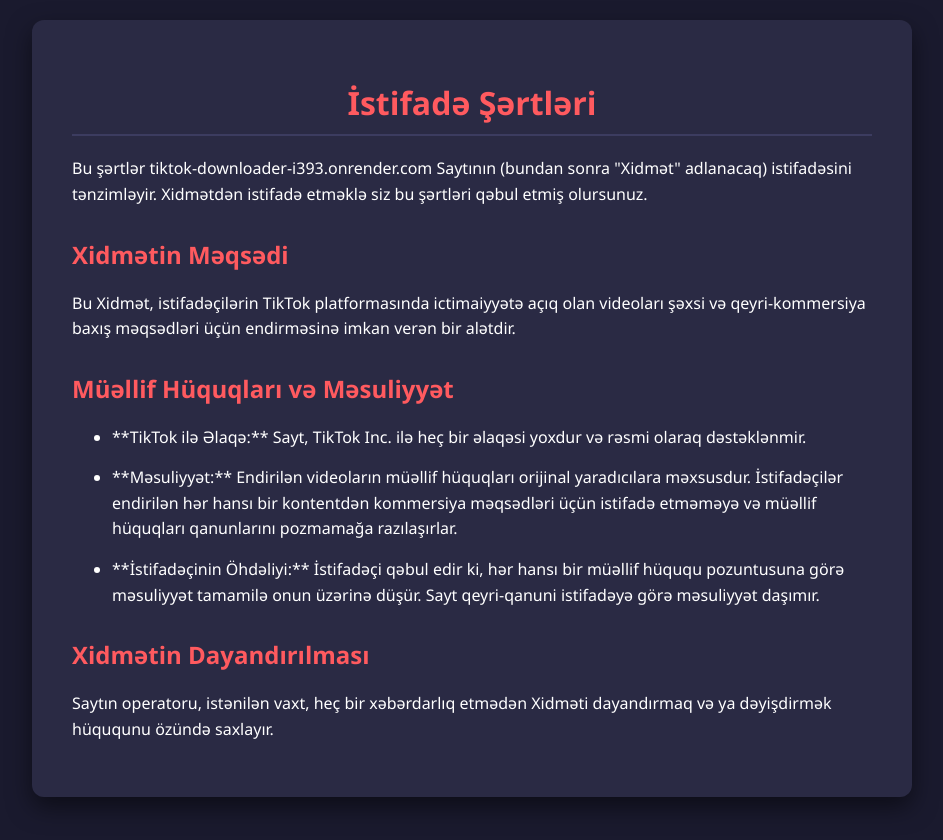
After one commit to Emil-huseynli333/tikvidsave, a Flask app: template templates/terms.html in a window 1280 px wide. The commit adds this page. Shown: the whole page, without its empty margins (168-1111 px from the left). Run offline with Flask 3, Linux system fonts and the light colour scheme; the template is opened without the code that fills it, so the values that code supplies are empty.

Commit message:
Fix: AdSense təsdiqlənməsi üçün zəruri qanuni səhifələr (Privacy/Terms) və kontent əlavə edildi.

```diff
--- /dev/null
+++ b/templates/terms.html
@@ -0,0 +1,55 @@
+<!DOCTYPE html>
+<html lang="az">
+<head>
+    <meta charset="UTF-8">
+    <meta name="viewport" content="width=device-width, initial-scale=1.0">
+    <title>İstifadə Şərtləri</title>
+    <style>
+        /* CSS stilləri index.html-dakı dizayna uyğunlaşdırılıb */
+        body {
+            font-family: 'Segoe UI', Tahoma, Geneva, Verdana, sans-serif;
+            display: flex;
+            flex-direction: column;
+            align-items: center;
+            min-height: 100vh;
+            background-color: #1a1a2e;
+            color: #fff;
+            margin: 0;
+            padding: 20px 0;
+        }
+        .container {
+            background-color: #2a2a44;
+            padding: 40px;
+            border-radius: 12px;
+            box-shadow: 0 10px 25px rgba(0, 0, 0, 0.5);
+            max-width: 800px;
+            width: 90%;
+            text-align: left;
+            margin-bottom: 20px;
+        }
+        h1 { color: #ff5a5f; margin-bottom: 20px; border-bottom: 2px solid #3c3c60; padding-bottom: 10px; text-align: center; }
+        h2 { color: #ff5a5f; margin-top: 30px; }
+        p, li { font-size: 16px; line-height: 1.6; margin-bottom: 15px; }
+        ul { margin-bottom: 20px; }
+    </style>
+</head>
+<body>
+    <div class="container">
+        <h1>İstifadə Şərtləri</h1>
+        <p>Bu şərtlər tiktok-downloader-i393.onrender.com Saytının (bundan sonra "Xidmət" adlanacaq) istifadəsini tənzimləyir. Xidmətdən istifadə etməklə siz bu şərtləri qəbul etmiş olursunuz.</p>
+
+        <h2>Xidmətin Məqsədi</h2>
+        <p>Bu Xidmət, istifadəçilərin TikTok platformasında ictimaiyyətə açıq olan videoları şəxsi və qeyri-kommersiya baxış məqsədləri üçün endirməsinə imkan verən bir alətdir.</p>
+
+        <h2>Müəllif Hüquqları və Məsuliyyət</h2>
+        <ul>
+            <li>**TikTok ilə Əlaqə:** Sayt, TikTok Inc. ilə heç bir əlaqəsi yoxdur və rəsmi olaraq dəstəklənmir.</li>
+            <li>**Məsuliyyət:** Endirilən videoların müəllif hüquqları orijinal yaradıcılara məxsusdur. İstifadəçilər endirilən hər hansı bir kontentdən kommersiya məqsədləri üçün istifadə etməməyə və müəllif hüquqları qanunlarını pozmamağa razılaşırlar.</li>
+            <li>**İstifadəçinin Öhdəliyi:** İstifadəçi qəbul edir ki, hər hansı bir müəllif hüququ pozuntusuna görə məsuliyyət tamamilə onun üzərinə düşür. Sayt qeyri-qanuni istifadəyə görə məsuliyyət daşımır.</li>
+        </ul>
+
+        <h2>Xidmətin Dayandırılması</h2>
+        <p>Saytın operatoru, istənilən vaxt, heç bir xəbərdarlıq etmədən Xidməti dayandırmaq və ya dəyişdirmək hüququnu özündə saxlayır.</p>
+    </div>
+</body>
+</html>
```
Also changed, not shown: templates/index.html (+12 -1 lines), templates/privacy.html (added, +55 -0 lines).
